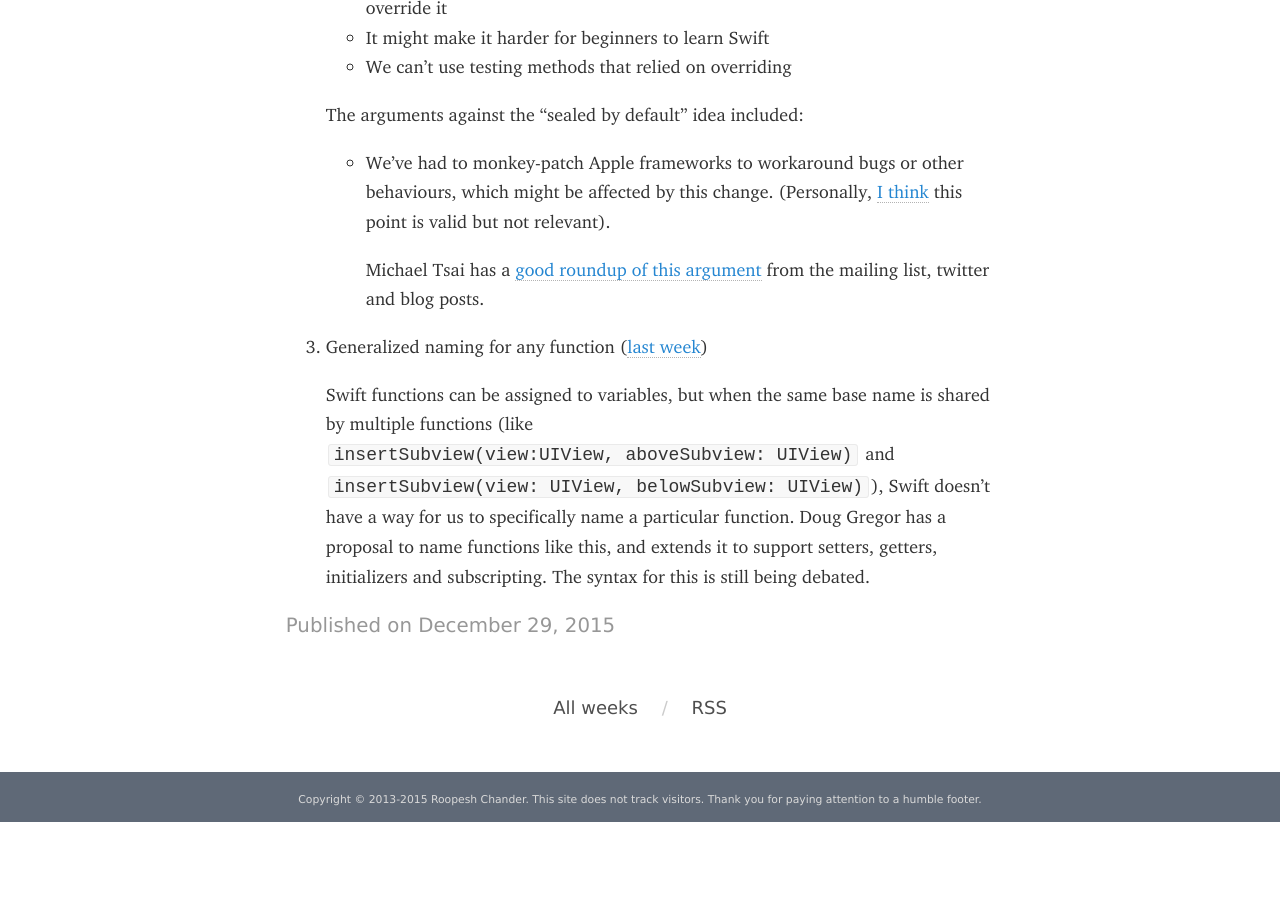
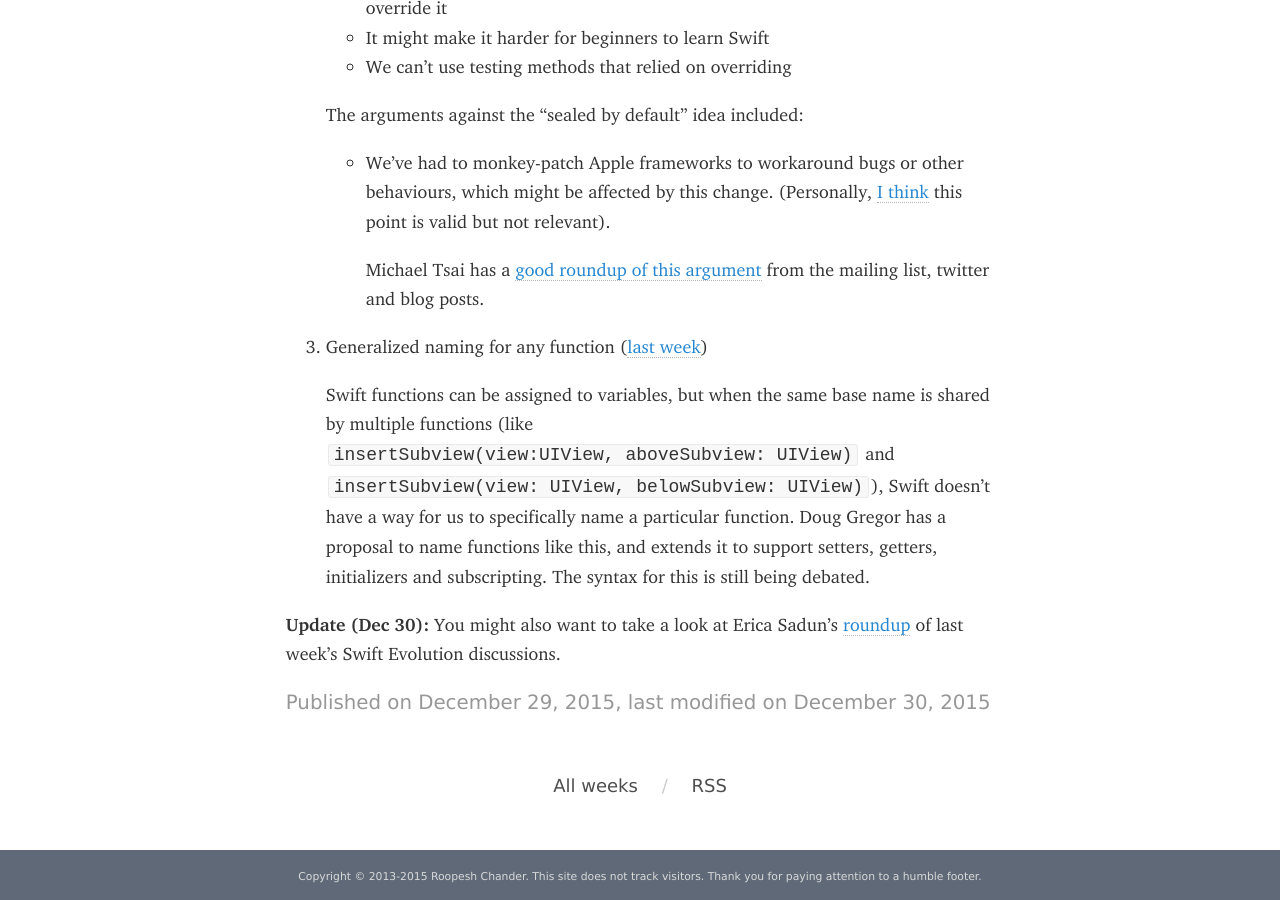
Before and after one commit to roop/roop.github.io, a Jekyll site: the page built from _posts/2015-12-29-swift-evolution-week-of-12-21.md, in a window 1280 px wide and 900 px high, scrolled down 2694 px. Built offline with Jekyll 4.4.1, drawn with Linux system fonts in a browser that asks for light colours; some web fonts are replaced; before the commit the page ends 3516 px from its top, so only the background shows below that.

Commit message:
LWIS: Fix and update LWIS#1

```diff
--- a/_posts/2015-12-29-swift-evolution-week-of-12-21.md
+++ b/_posts/2015-12-29-swift-evolution-week-of-12-21.md
@@ -5,6 +5,7 @@ title: "Week of Dec 21, 2015"
 description: "Lazy <code>flatMap</code> for sequences of optionals and tuple comparison operators passed review. Coming up next week for review: <code>associated</code> and <code>memberwise init</code>."
 category: last-week-in-swift-evolution
 rss: /last-week-in-swift-evolution/rss.xml
+modified: Dec 30, 2015
 ---
 
 A summary of selected updates from last week from the Swift Evolution
@@ -42,7 +43,7 @@ list](https://lists.swift.org/pipermail/swift-evolution/):
     This proposal is likely to be up for review next week.
 
 [associated]: https://github.com/apple/swift-evolution/blob/master/proposals/0011-replace-typealias-associated.md
-[flexible_init]: https://github.com/apple/swift-evolution/blob/master/proposals/0018-flexible-memberwise-initialization.md)
+[flexible_init]: https://github.com/apple/swift-evolution/blob/master/proposals/0018-flexible-memberwise-initialization.md
 [memberwise_swift_book]: https://developer.apple.com/library/ios/documentation/Swift/Conceptual/Swift_Programming_Language/Initialization.html#//apple_ref/doc/uid/TP40014097-CH18-ID214
 
 ### Accepted proposals
@@ -151,3 +152,7 @@ A few discussions that caught my eye last week:
     Gregor has a proposal to name functions like this, and extends it to
     support setters, getters, initializers and subscripting. The syntax
     for this is still being debated.
+
+**Update (Dec 30):** You might also want to take a look at Erica Sadun's
+[roundup](http://ericasadun.com/2015/12/28/we-are-devo-swift-evolution-continues/)
+of last week's Swift Evolution discussions.
```
